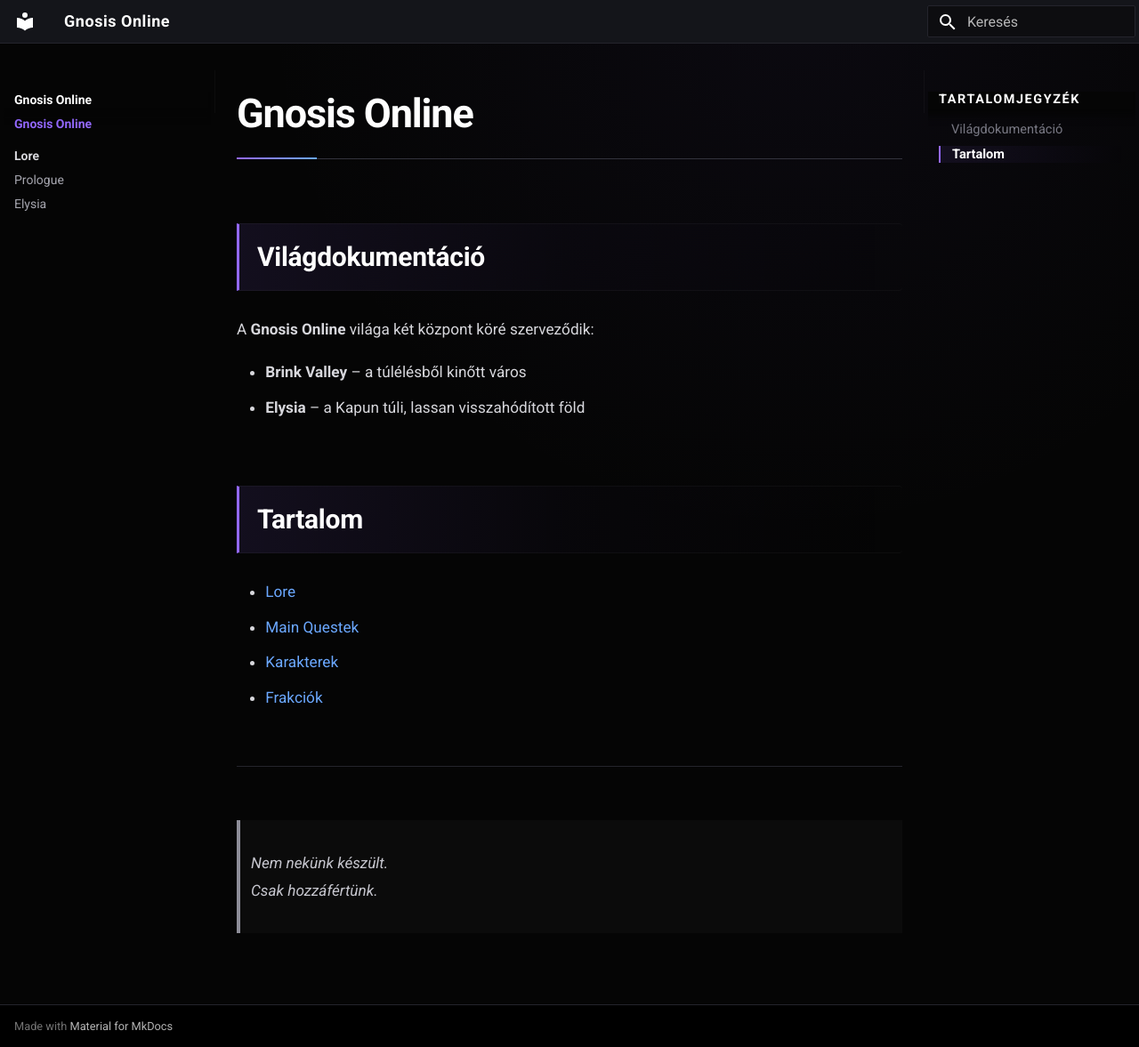
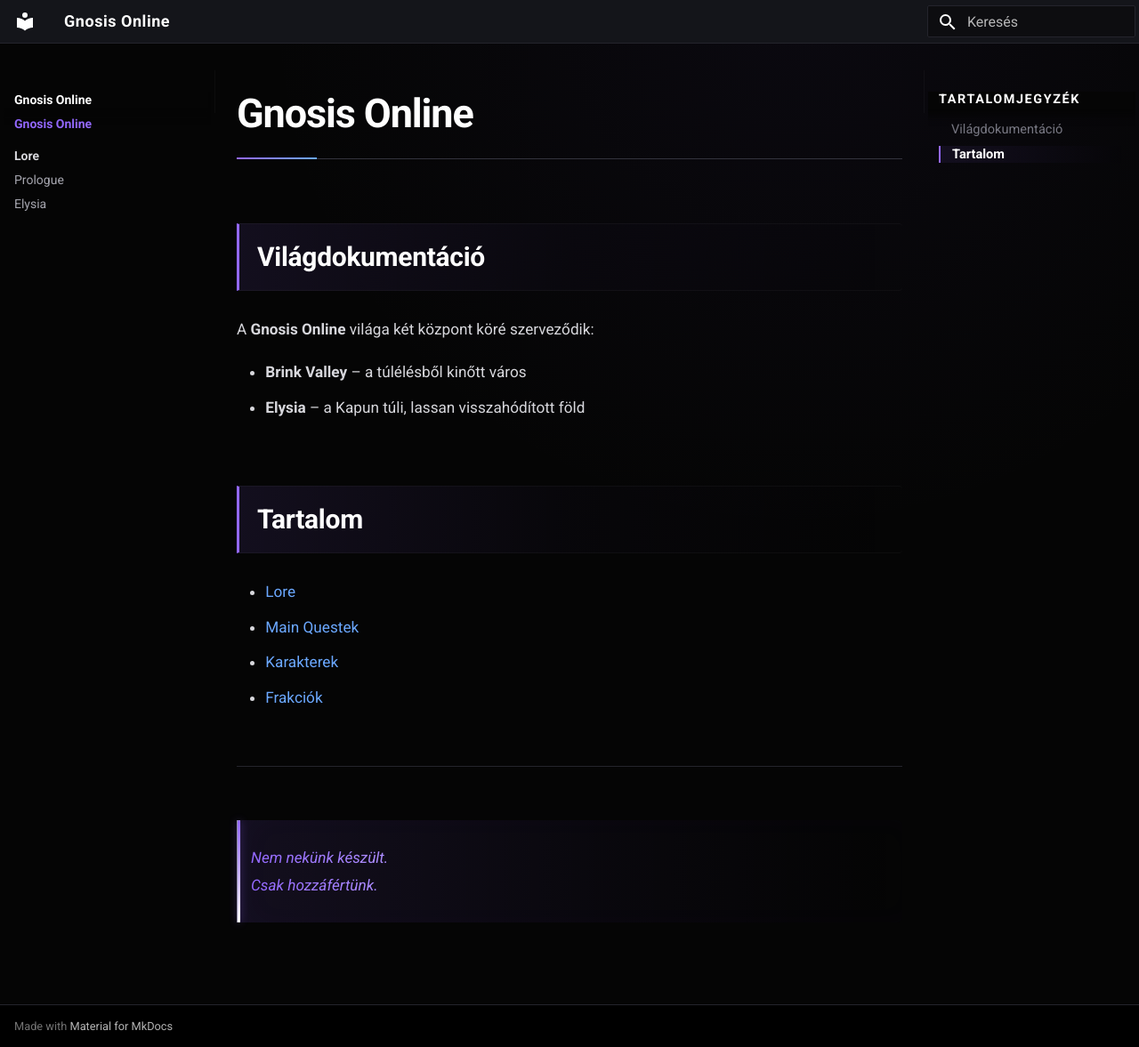
Before and after one commit to lyon1255/gnosis-online-docs, an MkDocs documentation site: the page built from docs/index.md, in a window 1280 px wide and 1177 px high. Shown: the whole window at 89% size. Built offline with MkDocs 1.6.1 and Material for MkDocs 9.7.7, drawn with Linux system fonts in a browser that asks for light colours.

Commit message:
Update extra.css

```diff
--- a/docs/stylesheets/extra.css
+++ b/docs/stylesheets/extra.css
@@ -272,21 +272,79 @@ body {
 
 
 /* ---------------------------------------------------------
-   BLOCKQUOTES
+   GNOSIS QUOTES
+   Purple → White gradient
    --------------------------------------------------------- */
 
 .md-typeset blockquote {
-  color: #c6c6ce;
+  position: relative;
 
-  background: rgba(255, 255, 255, 0.025);
+  margin: 1.8rem 0;
+  padding: 1rem 1.4rem;
+
+  background: linear-gradient(
+    90deg,
+    rgba(147, 104, 255, 0.10),
+    rgba(147, 104, 255, 0.035) 55%,
+    transparent 100%
+  );
 
   border-left: 3px solid var(--gnosis-purple);
-
-  padding: 0.75rem 1.2rem;
-
-  margin: 1.5rem 0;
+  border-radius: 0 6px 6px 0;
 
   font-style: italic;
+
+  box-shadow:
+    inset 12px 0 30px rgba(147, 104, 255, 0.025);
+}
+
+
+/* Az idézet szövege */
+.md-typeset blockquote p {
+  margin: 0.35rem 0;
+
+  background: linear-gradient(
+    90deg,
+    #9368ff 0%,
+    #b79cff 30%,
+    #ddd4ff 60%,
+    #ffffff 100%
+  );
+
+  -webkit-background-clip: text;
+  background-clip: text;
+
+  -webkit-text-fill-color: transparent;
+
+  color: #ffffff;
+
+  font-weight: 500;
+}
+
+
+/* Finom fény a bal oldali vonalon */
+.md-typeset blockquote::before {
+  content: "";
+
+  position: absolute;
+
+  left: -3px;
+  top: 0;
+
+  width: 3px;
+  height: 100%;
+
+  background: linear-gradient(
+    180deg,
+    #9368ff,
+    #c6afff,
+    #ffffff
+  );
+
+  border-radius: 3px;
+
+  box-shadow:
+    0 0 10px rgba(147, 104, 255, 0.45);
 }
 
 
```
